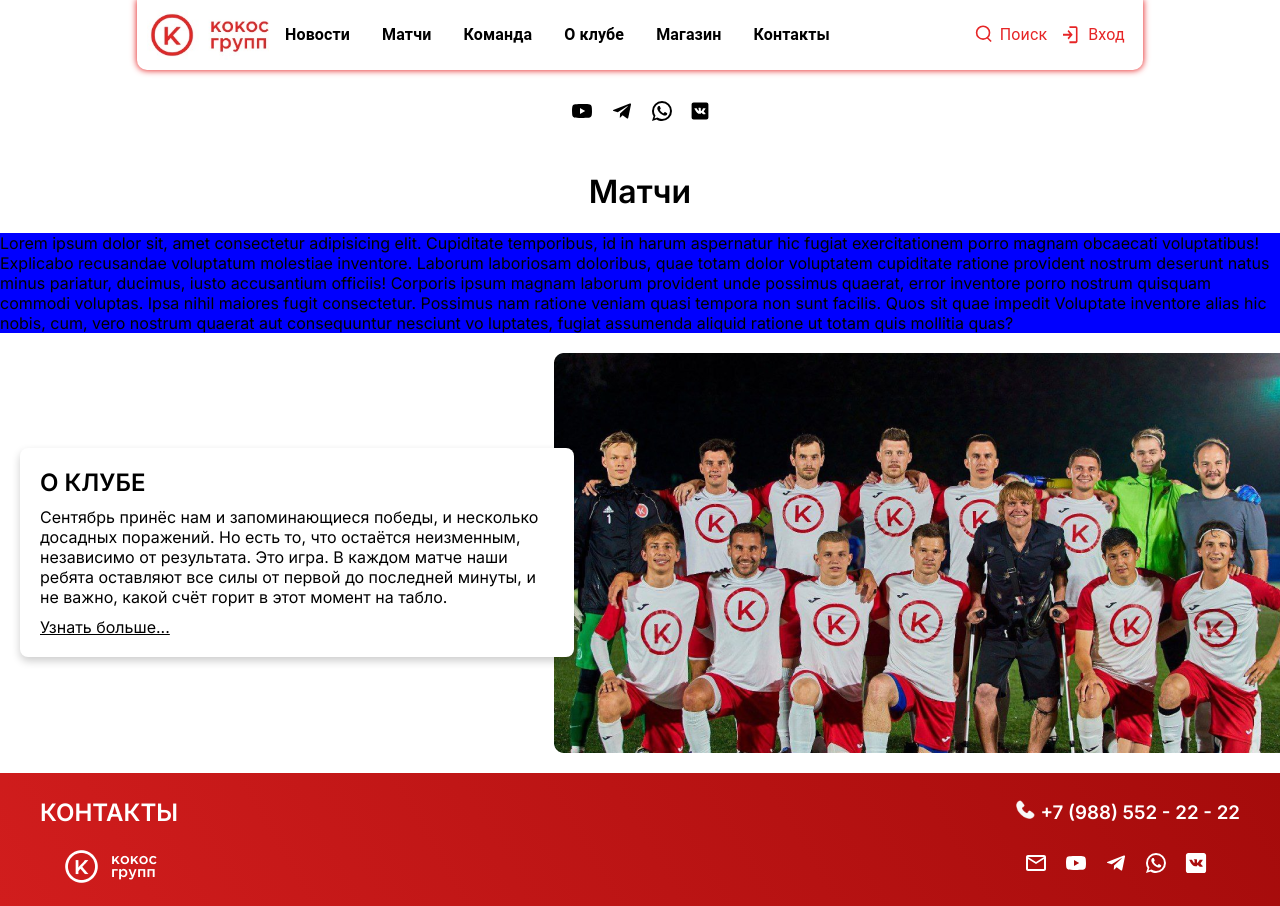
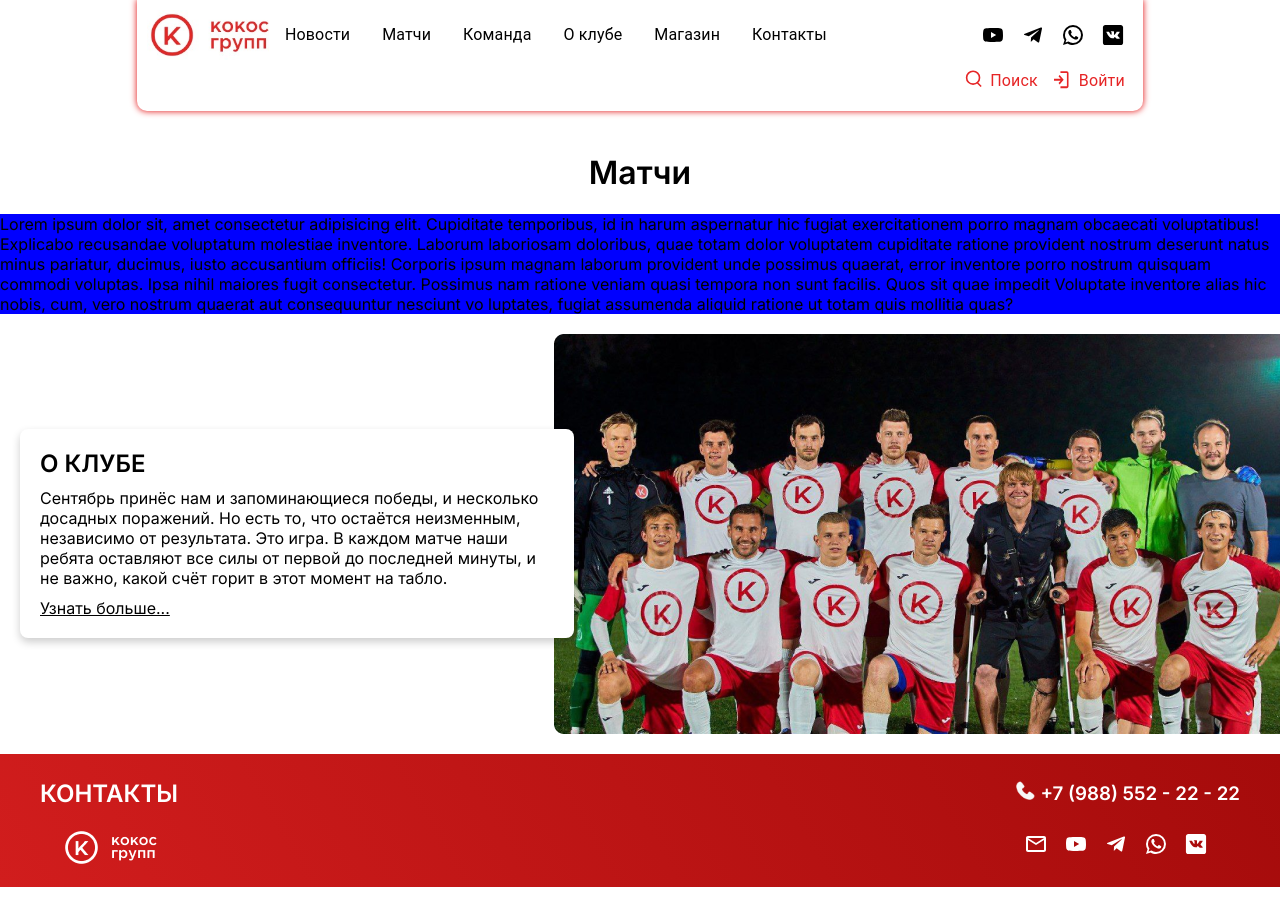
Before and after one commit to Juryxa/kokosBeerLove, a React (Create React App) app in the folder client/: page /matches in a window 1280 px wide. Shown: the top 906 px of the page. Built offline with nearby package versions, Linux system fonts and the light colour scheme.

Commit message:
modal fix almost already

```diff
--- a/client/src/components/Header.tsx
+++ b/client/src/components/Header.tsx
@@ -1,31 +1,46 @@
+// Header.tsx
 import React, {useState} from 'react';
-import {AppBar, Toolbar, Box, IconButton, MenuItem, Typography} from '@mui/material';
-import {YouTube, Telegram, WhatsApp} from '@mui/icons-material';
+import {AppBar, Toolbar, Box, IconButton, MenuItem, Typography, Menu} from '@mui/material';
+import {YouTube, Telegram, WhatsApp, AccountCircle} from '@mui/icons-material';
 import {Link, useNavigate} from 'react-router-dom';
-import logo from "../images/logo.jpg"
+import logo from '../images/logo.jpg';
 import RegistrationModal from './RegistrationModal';
-import './Header.css';
-import {store} from "../index";
-
+import {store} from '../index';
 
 const Header = () => {
     const [open, setOpen] = useState(false);
+    const [anchorEl, setAnchorEl] = useState<null | HTMLElement>(null); // Для меню профиля
     const navigate = useNavigate();
+
     const handleOpen = () => setOpen(true);
     const handleClose = () => setOpen(false);
 
-    const handleClick = () => {
-        if (store.isAuth) {
+    const handleProfileClick = (event: React.MouseEvent<HTMLElement>) => {
+        setAnchorEl(event.currentTarget);
+    };
+
+    const handleMenuClose = () => {
+        setAnchorEl(null);
+    };
+
+    const handleLogout = async () => {
+        await store.logout();
+        handleMenuClose();
+        navigate('/');
+    };
+
+    const handleProfileNavigate = () => {
+        if (store.isSuperUser) {
             navigate('/admin');
         } else {
-            handleOpen();
+            navigate('/fan');
         }
+        handleMenuClose();
     };
 
     return (
         <AppBar position="static" color="transparent" elevation={0}>
-            <Toolbar sx={{flexDirection: 'column', alignItems: 'center'}}>
-                {/* Верхняя часть шапки */}
+            <Toolbar sx={{flexDirection: 'column', alignItems: 'center', paddingBottom: '20px'}}>
                 <Box
                     className="HighLine"
                     sx={{
@@ -39,7 +54,6 @@
                         boxShadow: '0 0 6px 0.5px #E62526',
                         padding: '10px',
                         marginBottom: '1px',
-
                         '@media (max-width: 700px)': {
                             width: '90%',
                         },
@@ -60,8 +74,9 @@
                                 <img src={logo} alt="Logo" style={{height: '50px'}}/>
                             </IconButton>
                         </Box>
+
                         {/* Навигация */}
-                        <Box className='links' sx={{display: 'flex', alignItems: 'center', flexWrap: 'wrap'}}>
+                        <Box className="links" sx={{display: 'flex', alignItems: 'center', flexWrap: 'wrap'}}>
                             <MenuItem component={Link} to="/news">Новости</MenuItem>
                             <MenuItem component={Link} to="/matches">Матчи</MenuItem>
                             <MenuItem component={Link} to="/team">Команда</MenuItem>
@@ -69,7 +84,28 @@
                             <MenuItem component={Link} to="/shop">Магазин</MenuItem>
                             <MenuItem component={Link} to="/contacts">Контакты</MenuItem>
                         </Box>
-                        {/* Поиск и Логин */}
+
+                        {/* Социальные сети */}
+                        <Box sx={{display: 'flex', alignItems: 'center', marginLeft: 'auto'}}>
+                            <IconButton color="inherit">
+                                <YouTube/>
+                            </IconButton>
+                            <IconButton color="inherit">
+                                <Telegram/>
+                            </IconButton>
+                            <IconButton color="inherit">
+                                <WhatsApp/>
+                            </IconButton>
+                            <IconButton color="inherit">
+                                <svg xmlns="http://www.w3.org/2000/svg" x="0px" y="0px" width="24" height="24"
+                                     viewBox="0 0 50 50">
+                                    <path
+                                        d="M41,4H9C6.24,4,4,6.24,4,9v32c0,2.76,2.24,5,5,5h32c2.76,0,5-2.24,5-5V9C46,6.24,43.76,4,41,4z M37.72,33l-3.73-0.01 c0,0-0.08,0.01-0.21,0.01c-0.3,0-0.92-0.08-1.65-0.58c-1.31-0.91-2.56-3.17-3.55-3.17c-0.07,0-0.13,0.01-0.19,0.03 c-0.86,0.27-1.12,1.13-1.12,2.18c0,0.37-0.26,0.54-0.96,0.54h-1.93c-2.16,0-4.25-0.05-6.6-2.62c-3.46-3.79-6.7-10.53-6.7-10.53 s-0.18-0.39,0.01-0.62c0.18-0.21,0.6-0.23,0.76-0.23c0.04,0,0.06,0,0.06,0h4c0,0,0.37,0.07,0.64,0.27c0.23,0.17,0.35,0.48,0.35,0.48 s0.68,1.32,1.53,2.81c1.43,2.46,2.2,3.28,2.75,3.28c0.09,0,0.18-0.02,0.27-0.07c0.82-0.45,0.58-4.09,0.58-4.09s0.01-1.32-0.42-1.9 c-0.33-0.46-0.96-0.59-1.24-0.63c-0.22-0.03,0.14-0.55,0.62-0.79c0.62-0.3,1.65-0.36,2.89-0.36h0.6c1.17,0.02,1.2,0.14,1.66,0.25 c1.38,0.33,0.91,1.62,0.91,4.71c0,0.99-0.18,2.38,0.53,2.85c0.05,0.03,0.12,0.05,0.21,0.05c0.46,0,1.45-0.59,3.03-3.26 c0.88-1.52,1.56-3.03,1.56-3.03s0.15-0.27,0.38-0.41c0.22-0.13,0.22-0.13,0.51-0.13h0.03c0.32,0,3.5-0.03,4.2-0.03h0.08 c0.67,0,1.28,0.01,1.39,0.42c0.16,0.62-0.49,1.73-2.2,4.03c-2.82,3.77-3.14,3.49-0.8,5.67c2.24,2.08,2.7,3.09,2.78,3.22 C39.68,32.88,37.72,33,37.72,33z"></path>
+                                </svg>
+                            </IconButton>
+                        </Box>
+
+                        {/* Поиск и Логин / Профиль */}
                         <Box sx={{display: 'flex', alignItems: 'center', marginLeft: 'auto', color: 'white'}}>
                             <IconButton>
                                 <svg width="25" height="25" viewBox="2 -2 31 31" fill="none"
@@ -79,54 +115,39 @@
                                 </svg>
                                 <Typography color={'#E62526'}> Поиск</Typography>
                             </IconButton>
-                            <IconButton onClick={handleClick}>
-                                <svg width="25" height="25" viewBox="2 -2 31 31" fill="none"
-                                     xmlns="http://www.w3.org/2000/svg">
-                                    <path
-                                        d="M9 18.3333L7.6 16.7L10.2 13.6667H0V11.3333H10.2L7.6 8.3L9 6.66667L14 12.5L9 18.3333ZM18 4.33333H10V2H18C19.1 2 20 3.05 20 4.33333V20.6667C20 21.95 19.1 23 18 23H10V20.6667H18V4.33333Z"
-                                        fill="#E62526"/>
-                                </svg>
-                                <Typography color={'#E62526'}>Вход</Typography>
-                            </IconButton>
+
+                            {store.isAuth ? (
+                                <>
+                                    <IconButton onClick={handleProfileClick}>
+                                        <AccountCircle style={{color: '#E62526'}}/>
+                                    </IconButton>
+                                    <Menu
+                                        anchorEl={anchorEl}
+                                        open={Boolean(anchorEl)}
+                                        onClose={handleMenuClose}
+                                    >
+                                        <MenuItem onClick={handleProfileNavigate}>Профиль</MenuItem>
+                                        <MenuItem onClick={handleLogout}>Выйти</MenuItem>
+                                    </Menu>
+                                </>
+                            ) : (
+                                <IconButton onClick={handleOpen}>
+                                    <svg width="25" height="25" viewBox="2 -2 31 31" fill="none"
+                                         xmlns="http://www.w3.org/2000/svg">
+                                        <path
+                                            d="M9 18.3333L7.6 16.7L10.2 13.6667H0V11.3333H10.2L7.6 8.3L9 6.66667L14 12.5L9 18.3333ZM18 4.33333H10V2H18C19.1 2 20 3.05 20 4.33333V20.6667C20 21.95 19.1 23 18 23H10V20.6667H18V4.33333Z"
+                                            fill="#E62526"/>
+                                    </svg>
+                                    <Typography color={'#E62526'}> Войти</Typography>
+                                </IconButton>
+                            )}
                         </Box>
                     </Box>
                 </Box>
-
-                {/* Нижняя часть шапки */}
-                <Box
-                    className="LowLine"
-                    sx={{
-                        display: 'flex',
-                        justifyContent: 'center',
-                        alignItems: 'center',
-                        width: '60vw',
-                        maxWidth: '1200px',
-                        padding: {xs: '10px', sm: '15px', md: '20px'},
-                    }}
-                >
-                    {/* Социальные сети */}
-                    <Box sx={{display: 'flex', alignItems: 'center'}}>
-                        <IconButton color="inherit">
-                            <YouTube/>
-                        </IconButton>
-                        <IconButton color="inherit">
-                            <Telegram/>
-                        </IconButton>
-                        <IconButton color="inherit">
-                            <WhatsApp/>
-                        </IconButton>
-                        <IconButton color="inherit">
-                            <svg xmlns="http://www.w3.org/2000/svg" viewBox="0 0 50 50" width="20px" height="20px">
-                                <path
-                                    d="M41,4H9C6.24,4,4,6.24,4,9v32c0,2.76,2.24,5,5,5h32c2.76,0,5-2.24,5-5V9C46,6.24,43.76,4,41,4z M37.72,33l-3.73-0.01 c0,0-0.08,0.01-0.21,0.01c-0.3,0-0.92-0.08-1.65-0.58c-1.31-0.91-2.56-3.17-3.55-3.17c-0.07,0-0.13,0.01-0.19,0.03 c-0.86,0.27-1.12,1.13-1.12,2.18c0,0.37-0.26,0.54-0.96,0.54h-1.93c-2.16,0-4.25-0.05-6.6-2.62c-3.46-3.79-6.7-10.53-6.7-10.53 s-0.18-0.39,0.01-0.62c0.18-0.21,0.6-0.23,0.76-0.23c0.04,0,0.06,0,0.06,0h4c0,0,0.37,0.07,0.64,0.27c0.23,0.17,0.35,0.48,0.35,0.48 s0.68,1.32,1.53,2.81c1.43,2.46,2.2,3.28,2.75,3.28c0.09,0,0.18-0.02,0.27-0.07c0.82-0.45,0.58-4.09,0.58-4.09s0.01-1.32-0.42-1.9 c-0.33-0.46-0.96-0.59-1.24-0.63c-0.22-0.03,0.14-0.55,0.62-0.79c0.62-0.3,1.65-0.36,2.89-0.36h0.6c1.17,0.02,1.2,0.14,1.66,0.25 c1.38,0.33,0.91,1.62,0.91,4.71c0,0.99-0.18,2.38,0.53,2.85c0.05,0.03,0.12,0.05,0.21,0.05c0.46,0,1.45-0.59,3.03-3.26 c0.88-1.52,1.56-3.03,1.56-3.03s0.15-0.27,0.38-0.41c0.22-0.13,0.22-0.13,0.51-0.13h0.03c0.32,0,3.5-0.03,4.2-0.03h0.08 c0.67,0,1.28,0.01,1.39,0.42c0.16,0.62-0.49,1.73-2.2,4.03c-2.82,3.77-3.14,3.49-0.8,5.67c2.24,2.08,2.7,3.09,2.78,3.22 C39.68,32.88,37.72,33,37.72,33z"
-                                />
-                            </svg>
-                        </IconButton>
-                    </Box>
-                </Box>
+                <RegistrationModal open={open} handleClose={handleClose}/>
             </Toolbar>
-            <RegistrationModal open={open} handleClose={handleClose}/>
-        </AppBar>);
+        </AppBar>
+    );
 };
 
 export default Header;
--- a/client/src/components/RegistrationModal.tsx
+++ b/client/src/components/RegistrationModal.tsx
@@ -1,10 +1,11 @@
-import React, { useState, useContext, useEffect } from 'react';
-import { Modal, Box, Button, TextField, Typography, IconButton } from '@mui/material';
-import { Context } from '../index';
-import { observer } from 'mobx-react-lite';
+import React, {useState, useContext, useEffect} from 'react';
+import {Modal, Box, Button, TextField, Typography, IconButton} from '@mui/material';
+import {Context} from '../index';
+import {observer} from 'mobx-react-lite';
 import CloseIcon from '@mui/icons-material/Close';
+import {useNavigate} from "react-router-dom";
 
-const RegistrationModal: React.FC<{ open: boolean, handleClose: () => void }> = ({ open, handleClose }) => {
+const RegistrationModal: React.FC<{ open: boolean, handleClose: () => void }> = ({open, handleClose}) => {
     const [isLogin, setIsLogin] = useState<boolean>(true);
     const [email, setEmail] = useState<string>('');
     const [password, setPassword] = useState<string>('');
@@ -12,17 +13,26 @@
     const [confirmPassword, setConfirmPassword] = useState<string>('');
     const [step, setStep] = useState<number>(1); // 1 - вход/регистрация, 2 - подтверждение email
     const [code, setCode] = useState<string[]>(Array(6).fill('')); // Код подтверждения
-    const [errorFields, setErrorFields] = useState<{ name?: string, email?: string, password?: string, confirmPassword?: string, code?: string }>({});
+    const [errorFields, setErrorFields] = useState<{
+        name?: string,
+        email?: string,
+        password?: string,
+        confirmPassword?: string,
+        code?: string
+    }>({});
     const [loginError, setLoginError] = useState<boolean>(false); // Ошибка входа
     const [codeError, setCodeError] = useState<boolean>(false); // Ошибка кода подтверждения
     const [resendTimer, setResendTimer] = useState<number>(10); // Таймер для повторной отправки кода
-    const { store } = useContext(Context);
+    const [successMessage, setSuccessMessage] = useState<boolean>(false); // Успешная верификация
+    const {store} = useContext(Context);
+    const navigate = useNavigate();
 
     useEffect(() => {
         if (!open) {
             setStep(1);
             setIsLogin(true); // Сброс формы на вход
             setCodeError(false); // Сброс ошибки кода
+            setSuccessMessage(false); // Сброс сообщения об успешной верификации
         }
     }, [open]);
 
@@ -42,7 +52,7 @@
         return emailPattern.test(email);
     };
 
-    const handleSubmit = () => {
+    const handleSubmit = async () => {
         if (isLogin) {
             // Валидация для входа
             const errors: any = {};
@@ -54,11 +64,21 @@
                 return;
             }
 
-            const success = store.login(email, password);
-            if (!success) {
-                setLoginError(true); // Показываем ошибку при неправильных данных
-            } else {
-                handleClose();
+            // Вызов функции логина и проверка успешности
+            try {
+                const success = await store.login(email, password);
+                if (!store.isAuth) {
+                    setLoginError(true);
+                } else {
+                    if (store.isSuperUser) {
+                        navigate('/admin');
+                    } else {
+                        navigate('/fan');
+                    }
+                    handleClose();
+                }
+            } catch (e) {
+                setLoginError(true); // Обрабатываем ошибку при неверных данных
             }
         } else {
             // Валидация для регистрации
@@ -86,12 +106,23 @@
         setCode(newCode);
     };
 
+    const handlePaste = (event: React.ClipboardEvent<HTMLInputElement>) => {
+        const pastedData = event.clipboardData.getData('text');
+        if (pastedData.length === 6) {
+            setCode(pastedData.split(''));
+            event.preventDefault();
+        }
+    };
+
     const handleConfirmEmail = () => {
         const confirmationCode = Number(code.join(''));
         const codeFromStore = store.getCode();
         if (confirmationCode === codeFromStore) {
             store.registration(name, email, password);
-            handleClose();
+            setSuccessMessage(true); // Показываем успешное сообщение
+            setTimeout(() => {
+                handleClose(); // Закрываем окно через 3 секунды после успешной верификации
+            }, 3000);
         } else {
             setCodeError(true); // Устанавливаем ошибку, если код неверен
         }
@@ -267,6 +298,7 @@
                                     inputProps={{
                                         maxLength: 1,
                                         style: { textAlign: 'center' },
+                                        onPaste: handlePaste, // Обработчик вставки
                                     }}
                                     variant="outlined"
                                     value={digit}
@@ -278,6 +310,12 @@
                         {codeError && (
                             <Typography sx={{ color: 'red', mt: 1 }}>
                                 Неверный код подтверждения
+                            </Typography>
+                        )}
+
+                        {successMessage && (
+                            <Typography sx={{ color: 'green', mt: 1 }}>
+                                Успешно! Войдите в аккаунт
                             </Typography>
                         )}
 
@@ -308,7 +346,7 @@
                             onClick={handleResendCode}
                             disabled={resendTimer > 0}
                         >
-                            {resendTimer === 0 ? 'Отправить заново' : `Отправить заново через ${resendTimer} секунд`}
+                            {resendTimer === 0 ? 'Отправить заново' : 'Отправить заново через ${resendTimer} секунд'}
                         </Button>
                     </>
                 )}
--- a/client/src/models/response/AuthResponse.ts
+++ b/client/src/models/response/AuthResponse.ts
@@ -2,6 +2,7 @@
 
 export interface AuthResponse {
     access: string;
+    is_superuser: boolean;
     refreshToken: string;
     user: IUser;
 }
--- a/client/src/services/AuthService.ts
+++ b/client/src/services/AuthService.ts
@@ -16,7 +16,7 @@
         return $api.post('/logout/')
     }
 
-    static verify(email: string) {
+    static async verify(email: string) {
         return $api.post<CodeResponse>('/verify-email/', {email})
     }
 
--- a/client/src/store/store.ts
+++ b/client/src/store/store.ts
@@ -9,6 +9,7 @@
     user = {} as IUser;
     code = 0;
     isAuth = false;
+    isSuperUser = false;
     isLoading = false;
 
     constructor() {
@@ -29,6 +30,9 @@
     getCode() {
         return this.code;
     }
+    setSuperUser(bool:boolean){
+        this.isSuperUser = bool;
+    }
 
     setLoading(bool: boolean) {
         this.isLoading = bool;
@@ -39,6 +43,7 @@
             const response = await AuthService.login(email, password);
             localStorage.setItem('token', response.data.access);
             this.setAuth(true);
+            this.setSuperUser(response.data.is_superuser)
             this.setUser(response.data.user);
         } catch (e) {
             // @ts-ignore
```
Also changed, not shown: 2 other files (tests, documents, lock files or other folders).
